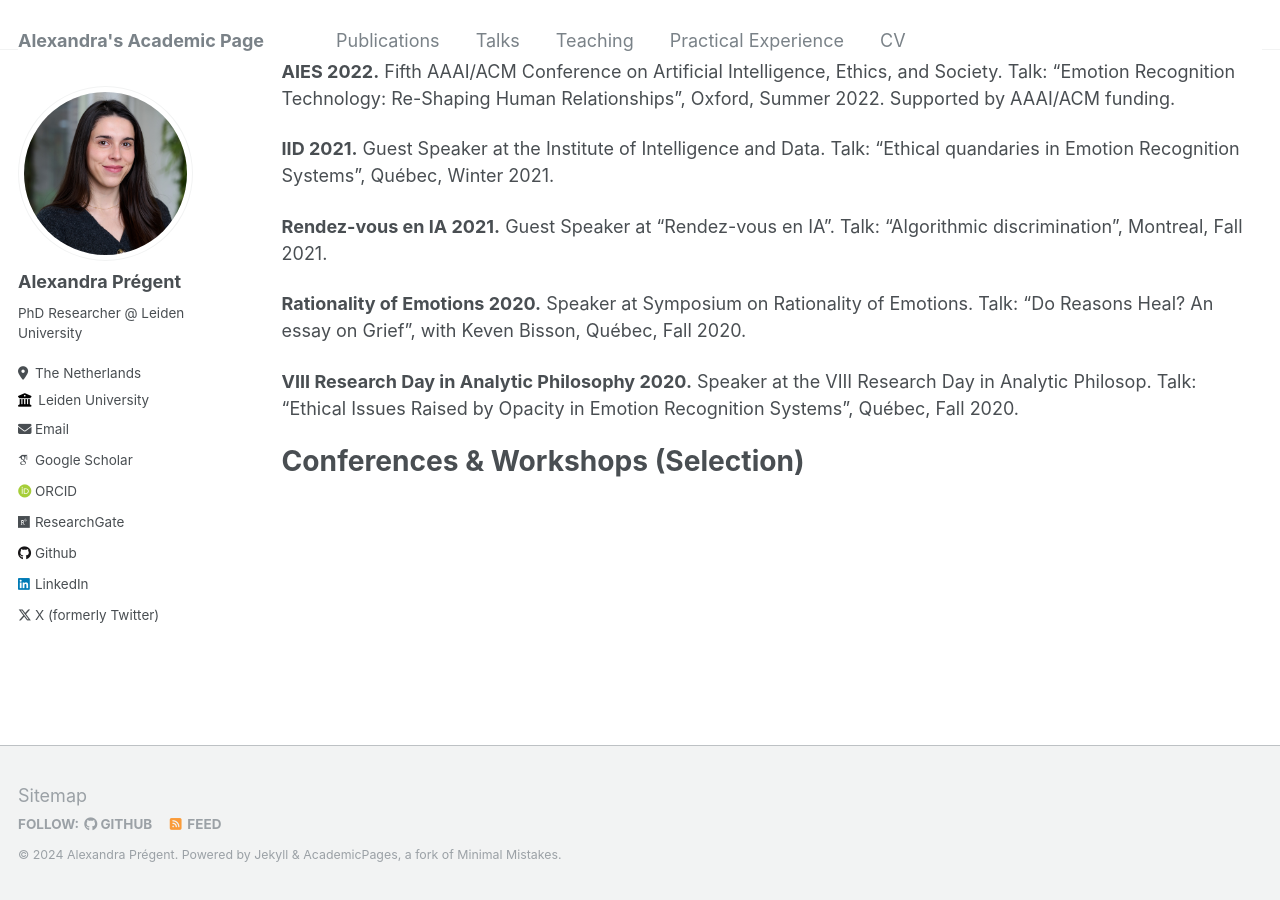
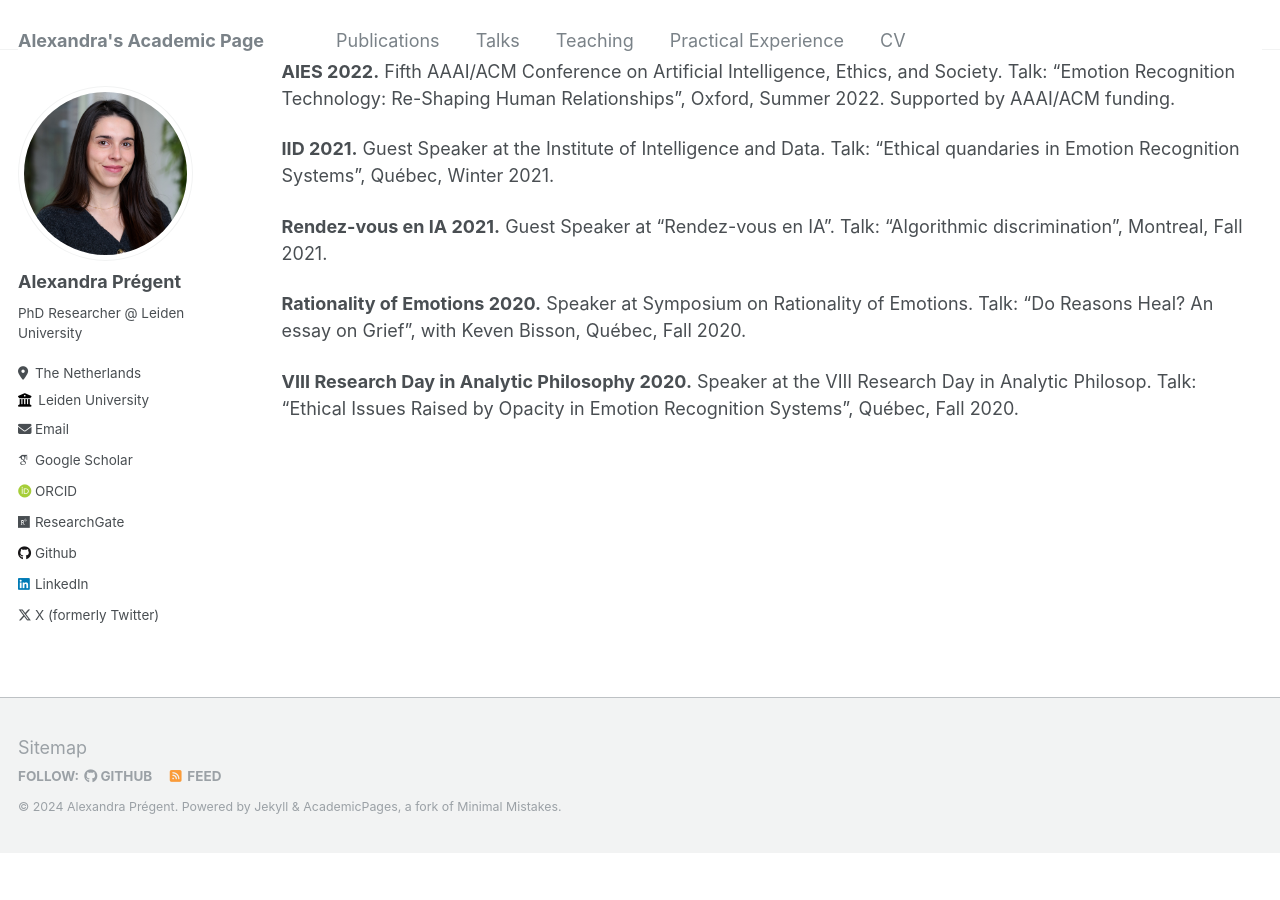
Before and after one commit to AlexandraPregent/AlexandraPregent.github.io, a Jekyll site: the page built from _pages/talks.md, in a window 1280 px wide and 900 px high, scrolled down 561 px. Built offline with Jekyll 4.4.1, drawn with Linux system fonts in a browser that asks for light colours; some web fonts are replaced; after the commit the page ends 1414 px from its top, so only the background shows below that.

Commit message:
Update talks.md

```diff
--- a/_pages/talks.md
+++ b/_pages/talks.md
@@ -34,5 +34,3 @@ Title: “Contextual Integrity and Socially Disruptive Technology”, San Luis P
 
 
 **VIII Research Day in Analytic Philosophy 2020.** Speaker at the VIII Research Day in Analytic Philosop. Talk: “Ethical Issues Raised by Opacity in Emotion Recognition Systems”, Québec, Fall 2020.
-
-# Conferences & Workshops (Selection)
```
